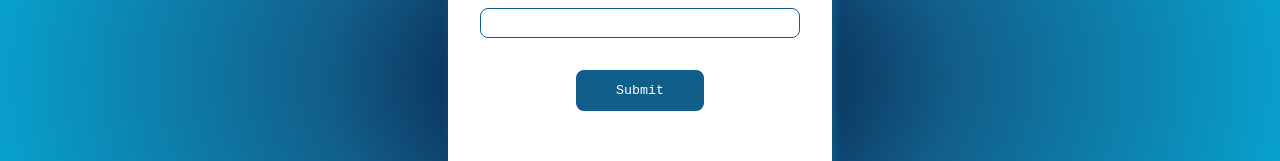
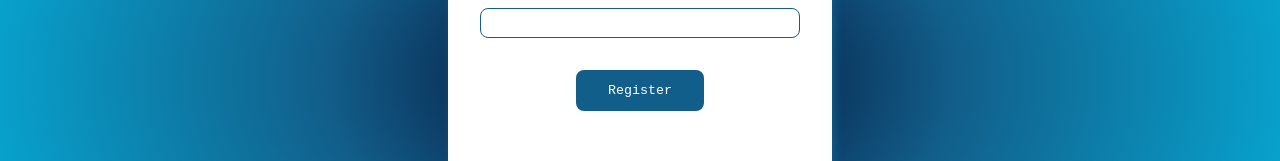
Before and after one commit to AngryWeather/Trivia, a React (Create React App) app: page /trivia/user/register in a window 1280 px wide. Shown: the part 322-483 px from the top of the page. Built offline with nearby package versions, Linux system fonts and the light colour scheme.

Commit message:
Change button to Register

```diff
--- a/src/components/register/Register.tsx
+++ b/src/components/register/Register.tsx
@@ -83,7 +83,7 @@ export const Register: FC = () => {
           minLength={6}
           required
         ></input>
-        <button type="submit">Submit</button>
+        <button type="submit">Register</button>
       </form>
     </div>
   );
```
